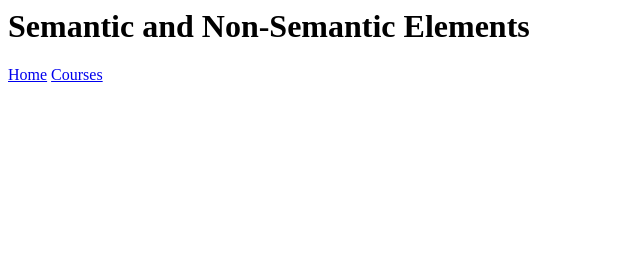
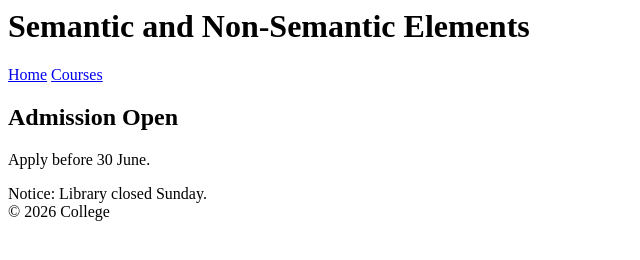
Before and after one commit to nishi06bajpai-afk/WDW_0195, a plain HTML site: page WEBD ASSIGNMENT/Assignment 4/index.html in a window 1280 px wide. Shown: the whole page, without its empty margins (0-640 px from the left). Drawn offline with Linux system fonts and the light colour scheme.

Commit message:
Assignment 4 completed

```diff
--- a/WEBD ASSIGNMENT/Assignment 4/index.html
+++ b/WEBD ASSIGNMENT/Assignment 4/index.html
@@ -10,5 +10,17 @@
             <a href="#courses">Courses</a>
         </nav>
     </header>
+     <main>
+        <section>
+            <article>
+                <h2>Admission Open</h2>
+                <p>Apply before 30 June.</p>
+            </article>
+        </section>
+    </main>
+
+     <div>Notice: Library closed Sunday.</div>
+
+    <footer>&copy; 2026 College</footer>
     </body>
 </html>
```
